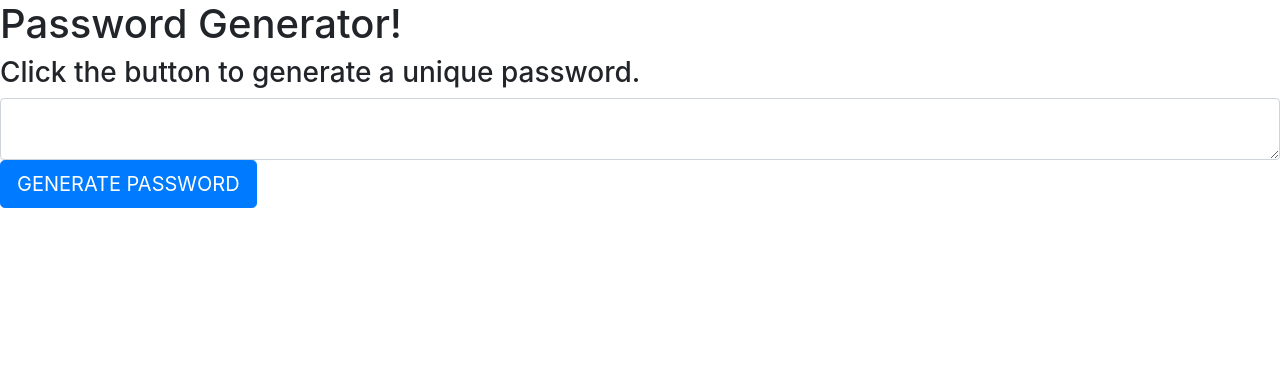
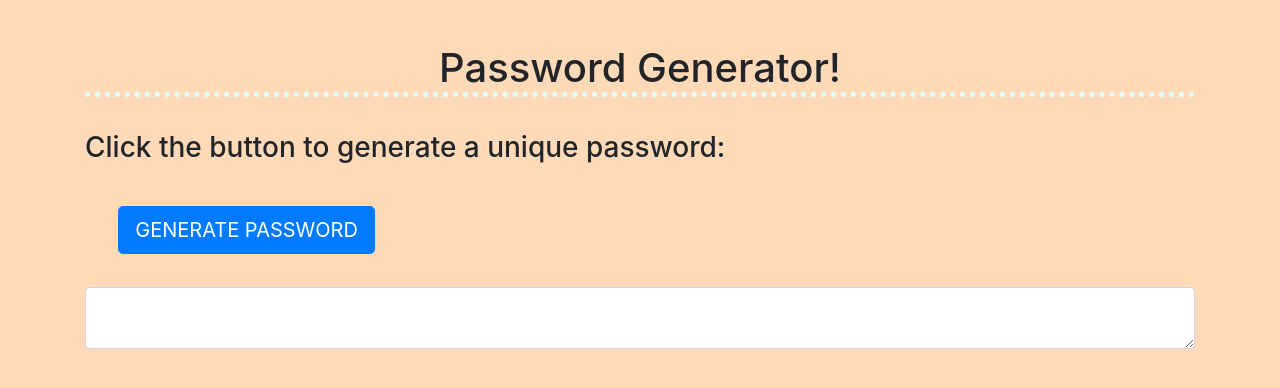
Before and after one commit to steppinonland/Password_Generator, a plain HTML site: page index.html in a window 1280 px wide. Drawn offline with nearby package versions, Linux system fonts and the light colour scheme.

Commit message:
added some css spice

```diff
--- a/assets/style.css
+++ b/assets/style.css
@@ -0,0 +1,19 @@
+body {
+    background-color: peachpuff;
+}
+
+h1 {
+    padding-top: 4%;
+    text-align: center;
+    border-bottom-style: dotted;
+    border-bottom-color: lightcyan;
+    border-bottom-width: thick;
+}
+
+h3 {
+    margin-top: 3%;
+}
+
+button {
+    margin: 3%;
+}
--- a/index.html
+++ b/index.html
@@ -5,13 +5,15 @@
         <link rel="stylesheet" href="assets/style.css">
         <title>Password Generator</title>
     </head>
-    <body><h1>Password Generator!</h1>
-        <section>
-            <h3>Click the button to generate a unique password.</h3>
-            <textarea class="form-control" id="passwordDisplay"></textarea>
-            <button onclick="generatePassword()" type="button" class="btn btn-primary btn-lg">GENERATE PASSWORD</button>
-
-        </section>
+    <body>
+        <div class="container">
+        <h1>Password Generator!</h1>
+            <section>
+                <h3>Click the button to generate a unique password:</h3>
+                <button onclick="generatePassword()" type="button" class="btn btn-primary btn-lg">GENERATE PASSWORD</button>
+                <textarea class="form-control" id="passwordDisplay"></textarea>
+            </section>
+    </div>
         <script src="assets/index.js">
 
         </script>
```
